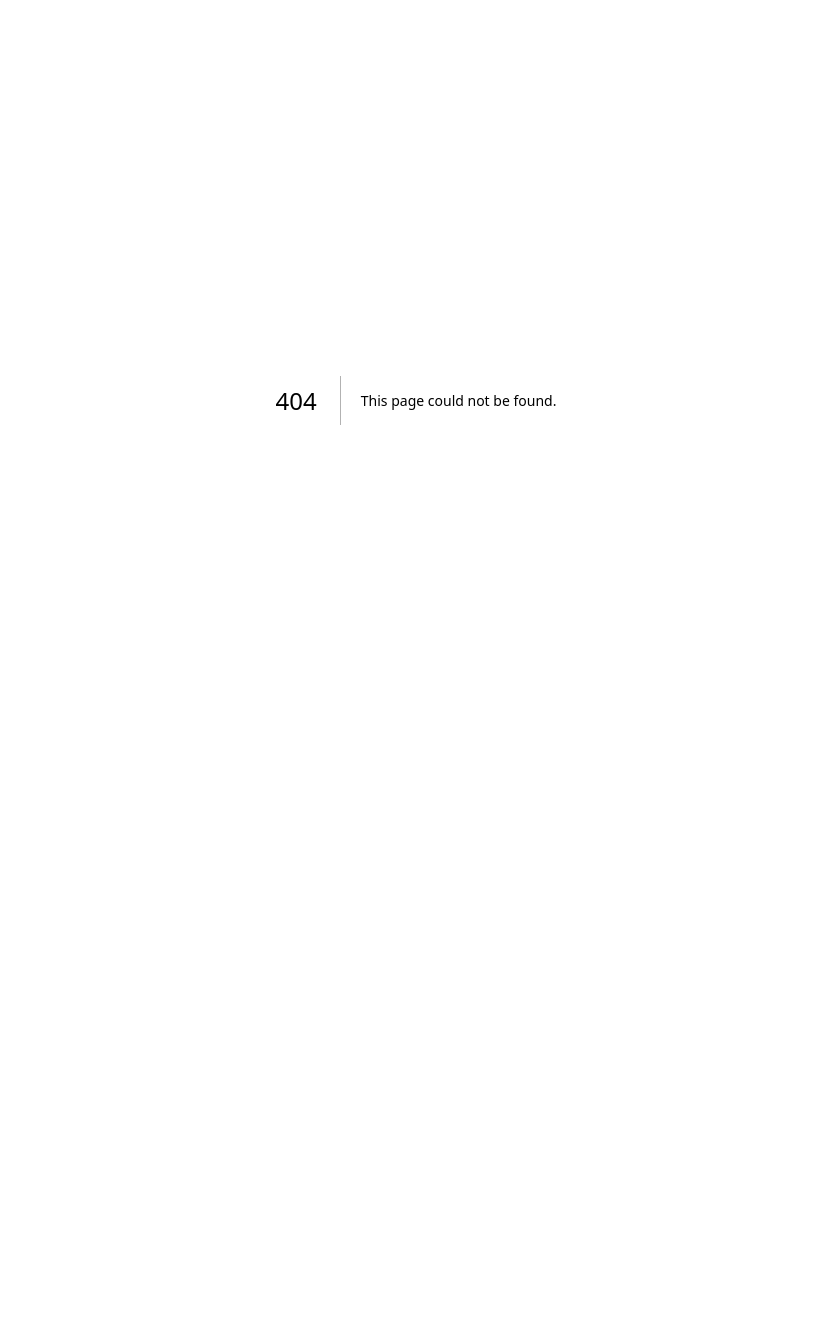
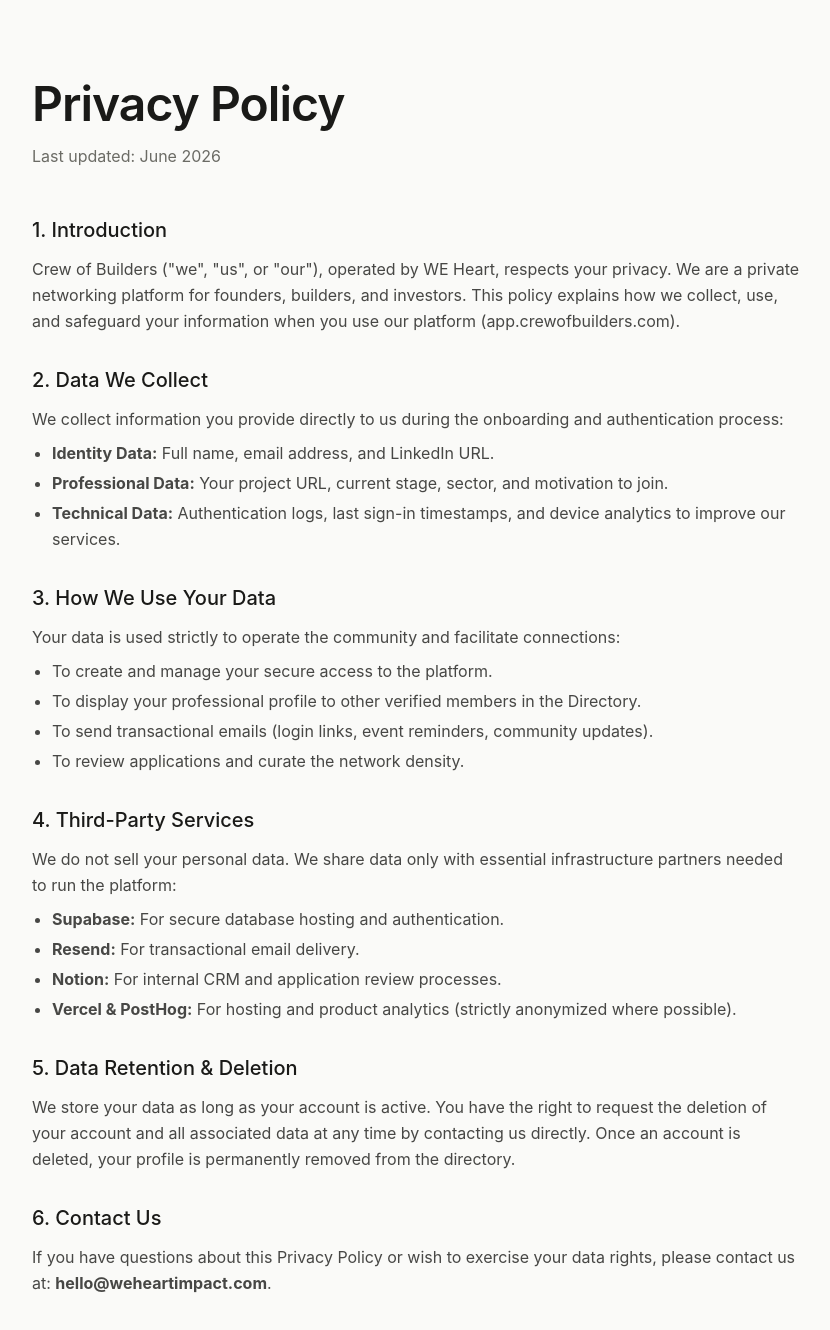
Before and after one commit to build-gif/crew-web, a Next.js app: page /privacy in a window 1280 px wide. Before the commit this address had no page. Shown: the top 1330 px of the page, without its empty margins (224-1054 px from the left). Before the commit the page ends 800 px from the top, so only its background shows below. Built offline with nearby package versions, Linux system fonts and the light colour scheme.

Commit message:
feat(legal): add privacy policy and terms of service pages

```diff
--- /dev/null
+++ b/src/app/privacy/page.tsx
@@ -0,0 +1,73 @@
+export const metadata = {
+  title: "Privacy Policy | Crew of Builders",
+};
+
+export default function PrivacyPage() {
+  return (
+    <main className="min-h-screen bg-[#FAFAF8] text-[#1A1A18] font-sans px-6 py-20 selection:bg-[#FF5A1F] selection:text-white">
+      <div className="max-w-3xl mx-auto">
+        <h1 className="text-4xl md:text-5xl font-semibold tracking-[-0.02em] mb-4">Privacy Policy</h1>
+        <p className="text-[#6B6B65] mb-12">Last updated: June 2026</p>
+
+        <div className="space-y-8 text-[16px] leading-relaxed text-[#1A1A18]/80">
+          <section>
+            <h2 className="text-xl font-medium text-[#1A1A18] mb-3">1. Introduction</h2>
+            <p>
+              Crew of Builders ("we", "us", or "our"), operated by WE Heart, respects your privacy.
+              We are a private networking platform for founders, builders, and investors. This policy explains
+              how we collect, use, and safeguard your information when you use our platform (app.crewofbuilders.com).
+            </p>
+          </section>
+
+          <section>
+            <h2 className="text-xl font-medium text-[#1A1A18] mb-3">2. Data We Collect</h2>
+            <p>We collect information you provide directly to us during the onboarding and authentication process:</p>
+            <ul className="list-disc pl-5 mt-2 space-y-1">
+              <li><strong>Identity Data:</strong> Full name, email address, and LinkedIn URL.</li>
+              <li><strong>Professional Data:</strong> Your project URL, current stage, sector, and motivation to join.</li>
+              <li><strong>Technical Data:</strong> Authentication logs, last sign-in timestamps, and device analytics to improve our services.</li>
+            </ul>
+          </section>
+
+          <section>
+            <h2 className="text-xl font-medium text-[#1A1A18] mb-3">3. How We Use Your Data</h2>
+            <p>Your data is used strictly to operate the community and facilitate connections:</p>
+            <ul className="list-disc pl-5 mt-2 space-y-1">
+              <li>To create and manage your secure access to the platform.</li>
+              <li>To display your professional profile to other verified members in the Directory.</li>
+              <li>To send transactional emails (login links, event reminders, community updates).</li>
+              <li>To review applications and curate the network density.</li>
+            </ul>
+          </section>
+
+          <section>
+            <h2 className="text-xl font-medium text-[#1A1A18] mb-3">4. Third-Party Services</h2>
+            <p>
+              We do not sell your personal data. We share data only with essential infrastructure partners needed to run the platform:
+            </p>
+            <ul className="list-disc pl-5 mt-2 space-y-1">
+              <li><strong>Supabase:</strong> For secure database hosting and authentication.</li>
+              <li><strong>Resend:</strong> For transactional email delivery.</li>
+              <li><strong>Notion:</strong> For internal CRM and application review processes.</li>
+              <li><strong>Vercel & PostHog:</strong> For hosting and product analytics (strictly anonymized where possible).</li>
+            </ul>
+          </section>
+
+          <section>
+            <h2 className="text-xl font-medium text-[#1A1A18] mb-3">5. Data Retention & Deletion</h2>
+            <p>
+              We store your data as long as your account is active. You have the right to request the deletion of your account and all associated data at any time by contacting us directly. Once an account is deleted, your profile is permanently removed from the directory.
+            </p>
+          </section>
+
+          <section>
+            <h2 className="text-xl font-medium text-[#1A1A18] mb-3">6. Contact Us</h2>
+            <p>
+              If you have questions about this Privacy Policy or wish to exercise your data rights, please contact us at: <strong>hello@weheartimpact.com</strong>.
+            </p>
+          </section>
+        </div>
+      </div>
+    </main>
+  );
+}
--- /dev/null
+++ b/src/app/terms/page.tsx
@@ -0,0 +1,69 @@
+export const metadata = {
+  title: "Terms of Service | Crew of Builders",
+};
+
+export default function TermsPage() {
+  return (
+    <main className="min-h-screen bg-[#FAFAF8] text-[#1A1A18] font-sans px-6 py-20 selection:bg-[#FF5A1F] selection:text-white">
+      <div className="max-w-3xl mx-auto">
+        <h1 className="text-4xl md:text-5xl font-semibold tracking-[-0.02em] mb-4">Terms of Service</h1>
+        <p className="text-[#6B6B65] mb-12">Last updated: June 2026</p>
+
+        <div className="space-y-8 text-[16px] leading-relaxed text-[#1A1A18]/80">
+          <section>
+            <h2 className="text-xl font-medium text-[#1A1A18] mb-3">1. Acceptance of Terms</h2>
+            <p>
+              By accessing and using Crew of Builders ("Platform"), operated by WE Heart, you agree to be bound by these Terms of Service.
+              If you do not agree with any part of these terms, you must not use our services.
+            </p>
+          </section>
+
+          <section>
+            <h2 className="text-xl font-medium text-[#1A1A18] mb-3">2. Platform Access & Eligibility</h2>
+            <p>
+              Crew of Builders is a private, curated network. Access is granted exclusively at our discretion based on your application and professional context.
+            </p>
+            <ul className="list-disc pl-5 mt-2 space-y-1">
+              <li>You must provide accurate, current, and complete information during onboarding.</li>
+              <li>Your account is strictly personal and non-transferable.</li>
+              <li>We reserve the right to revoke access, ban, or suspend any account at any time, with or without cause, to protect the integrity of the community.</li>
+            </ul>
+          </section>
+
+          <section>
+            <h2 className="text-xl font-medium text-[#1A1A18] mb-3">3. Community Guidelines & Code of Conduct</h2>
+            <p>To maintain a high-signal environment, you agree to the following rules:</p>
+            <ul className="list-disc pl-5 mt-2 space-y-1">
+              <li><strong>No Spam or Hard Selling:</strong> You will not scrape member data or use the platform directory to send unsolicited sales pitches.</li>
+              <li><strong>Confidentiality:</strong> Insights, pitch decks, and internal discussions shared within the Crew (e.g., during Demo Days) must remain confidential unless explicitly stated otherwise by the author.</li>
+              <li><strong>Respect:</strong> Harassment, discriminatory behavior, or unprofessional conduct will result in an immediate ban.</li>
+            </ul>
+          </section>
+
+          <section>
+            <h2 className="text-xl font-medium text-[#1A1A18] mb-3">4. Intellectual Property</h2>
+            <p>
+              The content you share (e.g., your pitch decks, project links) remains yours. However, by participating in Demo Days or uploading content to the platform, you grant us a non-exclusive license to display it to other approved members within the platform ecosystem.
+              <br/><br/>
+              The platform's design, code, logos, and frameworks (including the WE Heart methodologies) are our exclusive intellectual property and may not be copied or reproduced.
+            </p>
+          </section>
+
+          <section>
+            <h2 className="text-xl font-medium text-[#1A1A18] mb-3">5. Disclaimer of Warranties & Limitation of Liability</h2>
+            <p>
+              The platform and all community interactions are provided "as is" without warranties of any kind. WE Heart is not responsible for any business outcomes, investments, or losses resulting from connections made within the Crew of Builders. You are solely responsible for your own diligence before engaging in business or sharing sensitive information with other members.
+            </p>
+          </section>
+
+          <section>
+            <h2 className="text-xl font-medium text-[#1A1A18] mb-3">6. Modifications</h2>
+            <p>
+              We may revise these Terms of Service at any time. We will notify members of significant changes via email or platform announcements. Continued use of the platform after changes implies acceptance of the new terms.
+            </p>
+          </section>
+        </div>
+      </div>
+    </main>
+  );
+}
```
